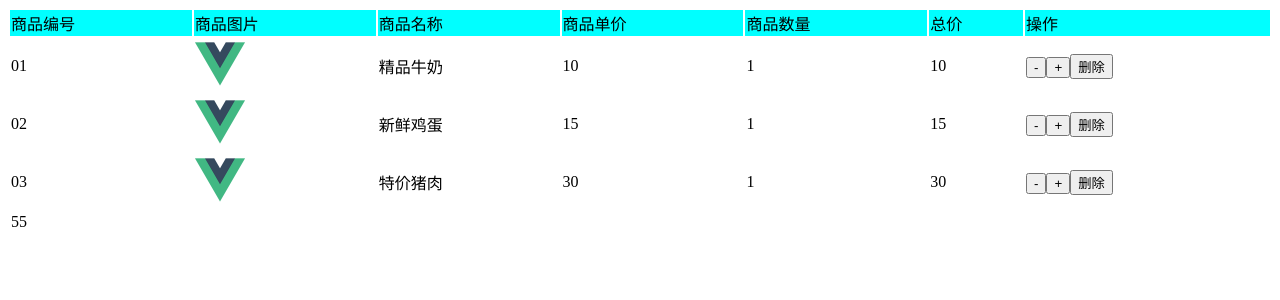
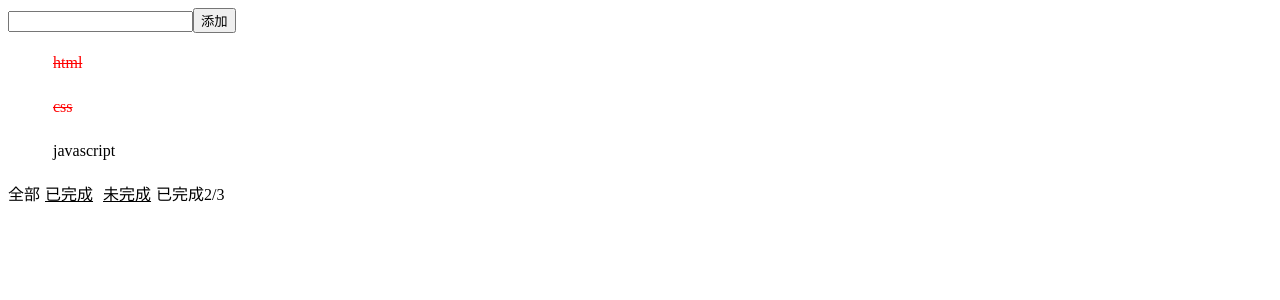
Before and after one commit to mujiabinbin/practise, a Vue app in the folder vue3/: page / in a window 1280 px wide. Shown: the top 300 px of the page. Built offline with nearby package versions, Linux system fonts and the light colour scheme.

Commit message:
todolist

```diff
--- a/vue3/src/App.vue
+++ b/vue3/src/App.vue
@@ -6,12 +6,13 @@
 		<!-- <Basic></Basic>
 		<Listfor></Listfor>
 		<If></If> -->
-		<shoppingcart></shoppingcart>
+		<!-- <shoppingcart></shoppingcart> -->
 		<!-- <Movielist></Movielist> -->
 		<!-- <Directive></Directive> -->
 		<!-- <Basic-style></Basic-style> -->
 		<!-- <Event></Event> -->
 		<!-- <Computed></Computed> -->
+		<Todolist></Todolist>
 	</div>
 </template>
 
@@ -27,6 +28,7 @@
 	import Event from './components/basicGra/Event.vue';
 	import BasicStyle from './components/style/BasicStyle.vue';
 	import Computed from './components/computed/Computed.vue';
+	import Todolist from './components/basicGra/Todolist.vue';
 	//2 配置注册子组件
 	export default {
 		components: {
@@ -39,7 +41,8 @@
 			Directive,
 			BasicStyle,
 			Event,
-			Computed
+			Computed,
+			Todolist
 		}
 	}
 </script>
--- /dev/null
+++ b/vue3/src/components/basicGra/Todolist.vue
@@ -0,0 +1,95 @@
+<template>
+  <div>
+    <input type="text" ref="addcourse" @keyup.enter="addcourse" /><button
+      @click="addcourse"
+    >
+      添加
+    </button>
+    <ul v-for="item in filtercourse" :key="item.id">
+      <li
+        @click="item.isdone = !item.isdone"
+        v-if="item.isdone"
+        :class="{ redline: item.isdone }"
+      >
+        {{ item.name }}
+      </li>
+      <li @click="item.isdone = !item.isdone" v-else>{{ item.name }}</li>
+    </ul>
+    <template v-for="item in status">
+      <span v-if="item.id == currentstatus" :key="item.id">{{
+        item.name
+      }}</span>
+      <label
+        class="labelstyle"
+        v-else
+        href="#"
+        :key="item.id"
+        @click.prevent="currentstatus = item.id"
+        >{{ item.name }}</label
+      >
+    </template>
+
+    <label for="">已完成{{ finishcourse }}/{{ course.length }}</label>
+  </div>
+</template>
+
+<script>
+export default {
+  data() {
+    return {
+      course: [
+        { id: 1, name: `html`, isdone: true },
+        { id: 2, name: `css`, isdone: true },
+        { id: 3, name: `javascript`, isdone: false },
+      ],
+      courseid: 4,
+      status: [
+        { id: `1`, name: `全部` },
+        { id: `2`, name: `已完成` },
+        { id: `3`, name: `未完成` },
+      ],
+      currentstatus: `1`,
+    };
+  },
+  methods: {
+    addcourse() {
+      var addcoursename = this.$refs.addcourse.value;
+      this.course.push({
+        id: this.courseid++,
+        name: addcoursename,
+        isdone: false,
+      });
+      this.$refs.addcourse.value = "";
+    },
+  },
+  computed: {
+    finishcourse() {
+      let num = this.course.filter(function (item) {
+        return item.isdone == true;
+      }).length;
+      return num;
+    },
+    filtercourse() {
+      if (this.currentstatus == `1`) {
+        return this.course;
+      } else if (this.currentstatus == `2`) {
+        return this.course.filter((item) => item.isdone);
+      } else if (this.currentstatus == `3`) {
+        return this.course.filter((item) => !item.isdone);
+      }
+    },
+  },
+};
+</script>
+
+<style scoped>
+.redline {
+  color: red;
+  text-decoration-line: line-through;
+}
+.labelstyle{
+    text-decoration-line:underline;
+    margin: 5px;
+
+}
+</style>
```
